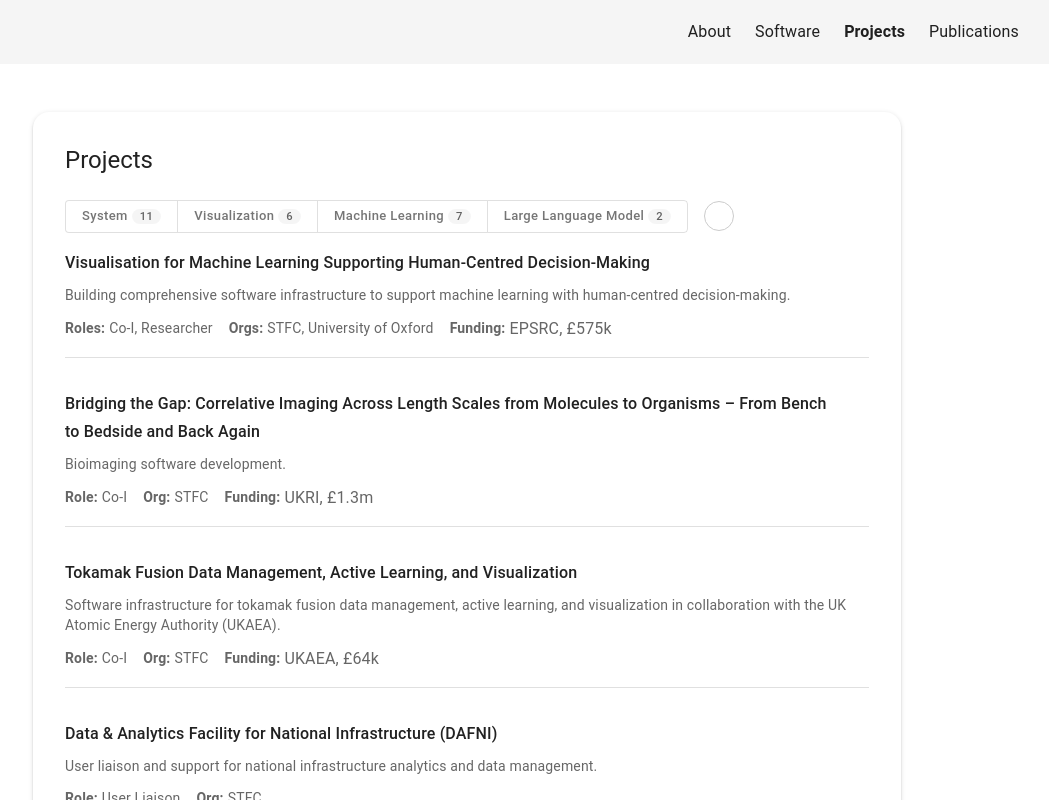
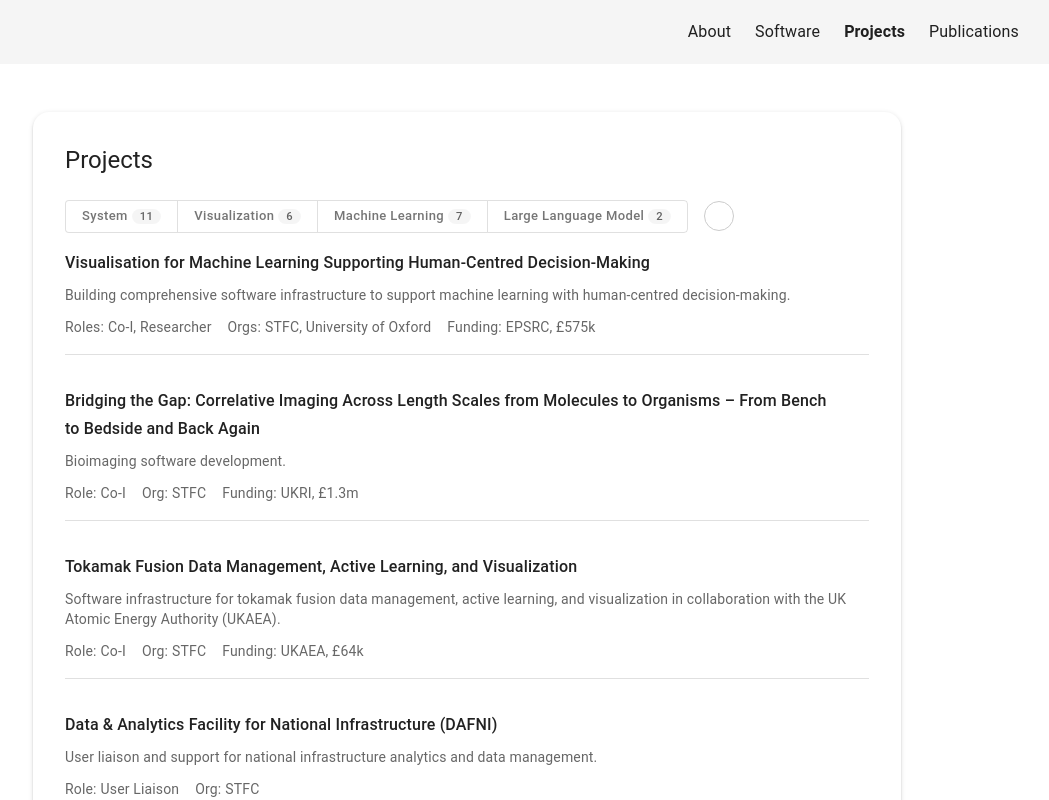
Before and after one commit to saifulkhan/saifulkhan.github.io, a Next.js app: page /projects in a window 1280 px wide. Shown: the top 800 px of the page, without its empty margins (173-1222 px from the left). Built offline with nearby package versions, Linux system fonts and the light colour scheme; some icons are missing.

Commit message:
build fix, styling

```diff
--- a/src/components/NavBar.tsx
+++ b/src/components/NavBar.tsx
@@ -101,10 +101,10 @@ const NavBar: React.FC<NavBarProps> = ({ darkMode, onToggleTheme }) => {
                     fontWeight: isActive(item.path) ? 'bold' : 'normal',
                     textDecoration: 'none',
                     color: 'inherit',
-                    '&:hover': {
-                      textDecoration: 'underline',
-                    },
+                    transition: 'text-decoration 0.2s',
                   }}
+                  onMouseOver={(e) => (e.currentTarget.style.textDecoration = 'underline')}
+                  onMouseOut={(e) => (e.currentTarget.style.textDecoration = 'none')}
                 >
                   {item.name}
                 </a>
--- a/src/components/TagFilter.tsx
+++ b/src/components/TagFilter.tsx
@@ -49,7 +49,7 @@ const TagFilter: React.FC<TagFilterProps> = ({
         if (indexB === -1) return -1; // b is not preferred, a is
         return indexA - indexB;
       });
-  }, [tags]);
+  }, [tags, preferredOrder]);
 
   const handleFilter = (
     _: React.MouseEvent<HTMLElement>,
--- a/src/pages/projects.tsx
+++ b/src/pages/projects.tsx
@@ -1,23 +1,12 @@
 import React from 'react';
 import Head from 'next/head';
-import {
-  Box,
-  Typography,
-  Stack,
-  Paper,
-  useTheme,
-  useMediaQuery,
-  Divider,
-  styled,
-} from '@mui/material';
+import { Box, Typography, Stack, Paper, Divider } from '@mui/material';
 import CircleIcon from '@mui/icons-material/Circle';
 import TagFilter from '../components/TagFilter';
 import projectsList from '../data/projectsList';
 
 const Projects = () => {
   const [filter, setFilter] = React.useState<string | null>(null);
-  const theme = useTheme();
-  const isMobile = useMediaQuery(theme.breakpoints.down('sm'));
 
   // Get all tags for TagFilter
   const allTags = projectsList.flatMap((p) => p.tags || []);
@@ -125,7 +114,6 @@ const Projects = () => {
                           color: 'text.secondary',
                           mr: 0.5,
                           fontSize: '0.875rem',
-                          fontWeight: 'bold',
                         }}
                       >
                         Role{proj.role.length > 1 ? 's' : ''}:
@@ -155,7 +143,6 @@ const Projects = () => {
                           color: 'text.secondary',
                           mr: 0.5,
                           fontSize: '0.875rem',
-                          fontWeight: 'bold',
                         }}
                       >
                         Org{proj.organisation.length > 1 ? 's' : ''}:
@@ -185,12 +172,18 @@ const Projects = () => {
                           color: 'text.secondary',
                           mr: 0.5,
                           fontSize: '0.875rem',
-                          fontWeight: 'bold',
                         }}
                       >
                         Funding:
                       </Box>
-                      <Box component="span" sx={{ color: 'text.secondary' }}>
+                      <Box
+                        component="span"
+                        sx={{
+                          color: 'text.secondary',
+                          mr: 0.5,
+                          fontSize: '0.875rem',
+                        }}
+                      >
                         {proj.funding.join(', ')}
                       </Box>
                     </Box>
--- a/src/pages/software.tsx
+++ b/src/pages/software.tsx
@@ -3,7 +3,6 @@ import Head from 'next/head';
 import {
   Box,
   Card,
-  CardContent,
   Typography,
   Stack,
   Chip,
@@ -252,8 +251,8 @@ const Software = () => {
                       gap: 1,
                       mt: 2,
                       pt: 1,
-                      borderTop: '1px solid',
-                      borderColor: 'divider',
+                      // borderTop: '1px solid',
+                      // borderColor: 'divider',
                     }}
                   >
                     <Box sx={{ flex: 1, minWidth: 0 }}>
```
